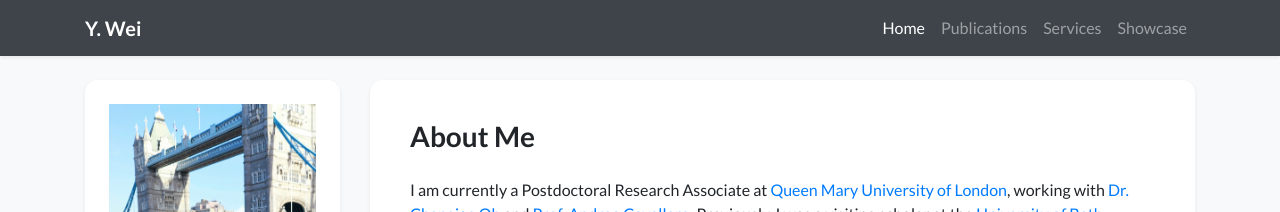
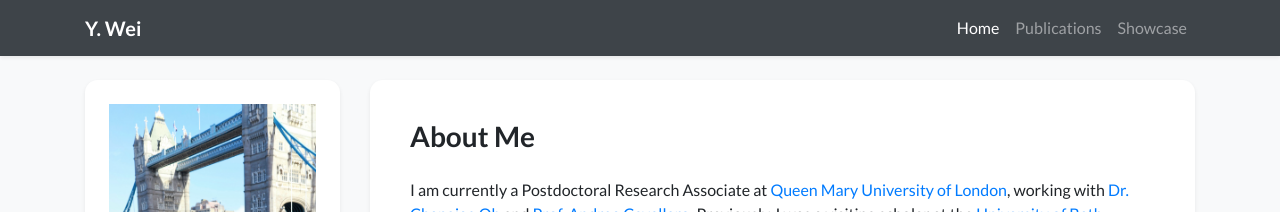
Before and after one commit to weiyao1996/weiyao1996.github.io, a Jekyll site: the page built from index.html, in a window 1280 px wide. Shown: the top 212 px of the page. Built offline with Jekyll 4.4.1, drawn with Linux system fonts in a browser that asks for light colours; nearby versions of some CDN libraries; a style sheet for code colours, icons or effects is not loaded.

Commit message:
Update navigation.yml

```diff
--- a/_data/navigation.yml
+++ b/_data/navigation.yml
@@ -7,7 +7,5 @@
 #   url: /index_layout2
 - name: Publications
   url: /publications
-- name: Services
-  url: /services
 - name: Showcase
   url: /showcase
```
